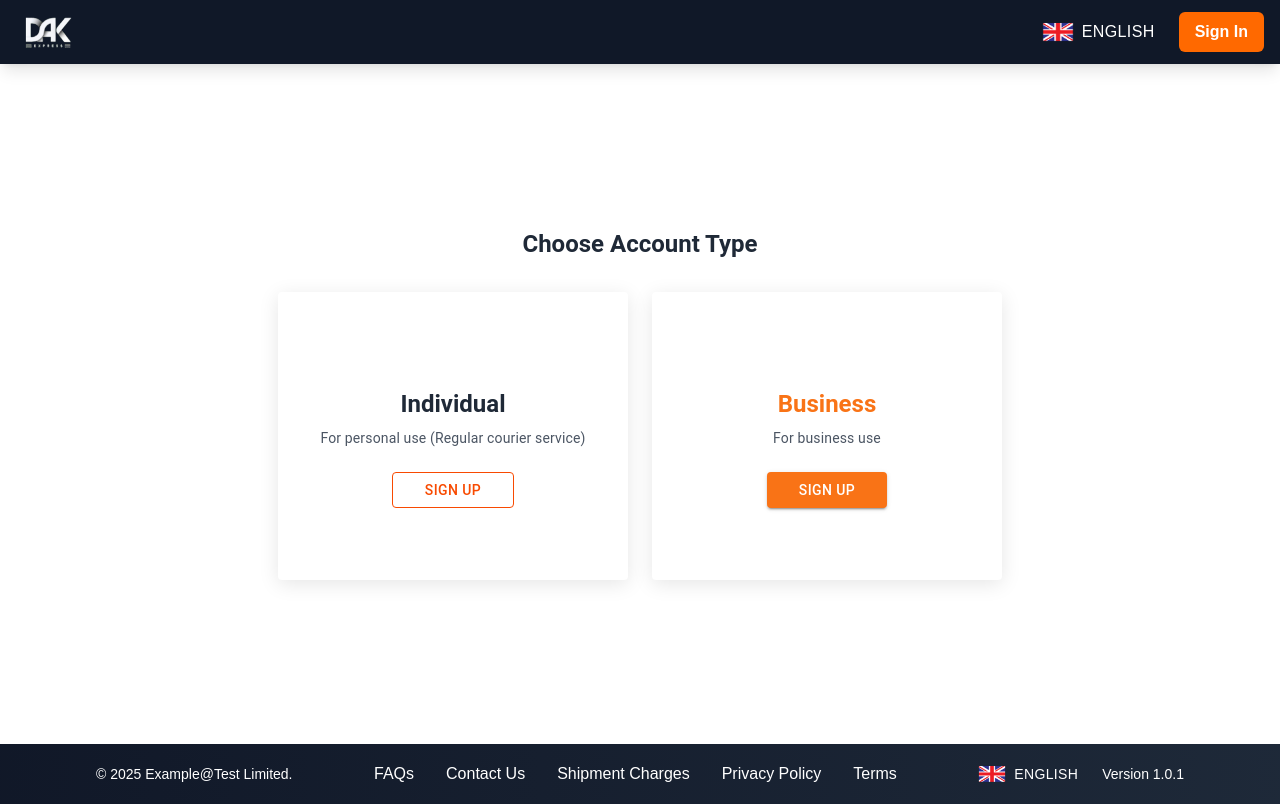
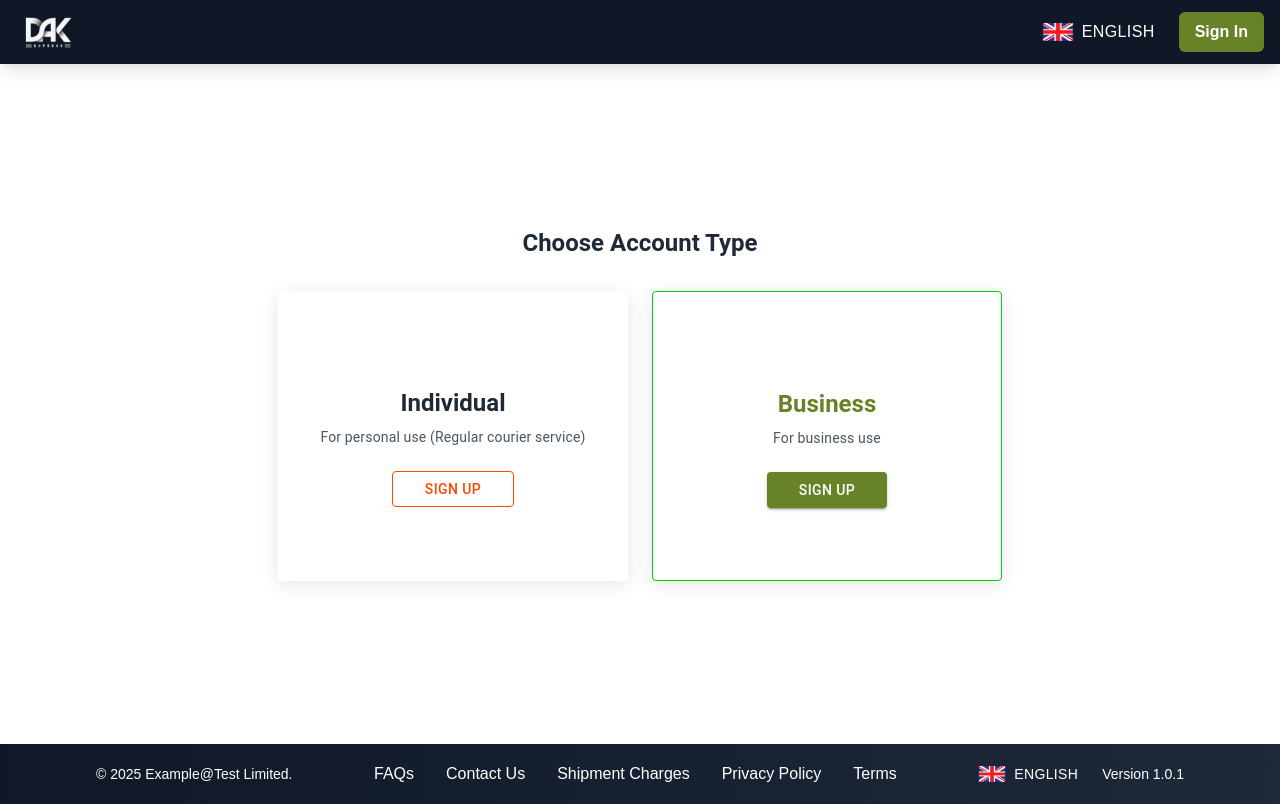
Before and after one commit to unusali1/EWN-Front-End, a Next.js app: page /signup in a window 1280 px wide. Built offline with nearby package versions, Linux system fonts and the light colour scheme; some icons are missing.

Commit message:
completed

```diff
--- a/Components/Header.jsx
+++ b/Components/Header.jsx
@@ -21,7 +21,7 @@ const Header = () => {
           </span>
         </div>
 
-        <button className="bg-orange-500 hover:bg-orange-600 text-white font-semibold py-2 px-4 rounded-md transition duration-300 ease-in-out">
+        <button className="bg-[#688228] hover:bg-orange-600 text-white font-semibold py-2 px-4 rounded-md transition duration-300 ease-in-out">
           Sign In
         </button>
       </div>
--- a/app/signup/page.jsx
+++ b/app/signup/page.jsx
@@ -67,6 +67,7 @@ const page = () => {
               width: 350,
               padding: 6,
               boxShadow: "0 4px 20px rgba(0, 0, 0, 0.1)",
+              border:"1px solid #00D003"
             }}
           >
             <CardContent
@@ -78,10 +79,10 @@ const page = () => {
                 p: 4,
               }}
             >
-              <StorefrontIcon sx={{ fontSize: 60, color: "#f97316", mb: 2 }} />
+              <StorefrontIcon sx={{ fontSize: 60, color: "#688228", mb: 2 }} />
               <Typography
                 variant="h5"
-                sx={{ fontWeight: "bold", color: "#f97316", mb: 1 }}
+                sx={{ fontWeight: "bold", color: "#688228", mb: 1 }}
               >
                 Business
               </Typography>
@@ -92,13 +93,10 @@ const page = () => {
                 <Button
                   variant="contained"
                   sx={{
-                    backgroundColor: "#f97316",
+                    backgroundColor: "#688228",
                     textTransform: "none",
                     fontWeight: 500,
                     px: 4,
-                    "&:hover": {
-                      backgroundColor: "#e86a14",
-                    },
                   }}
                 >
                   SIGN UP
```
